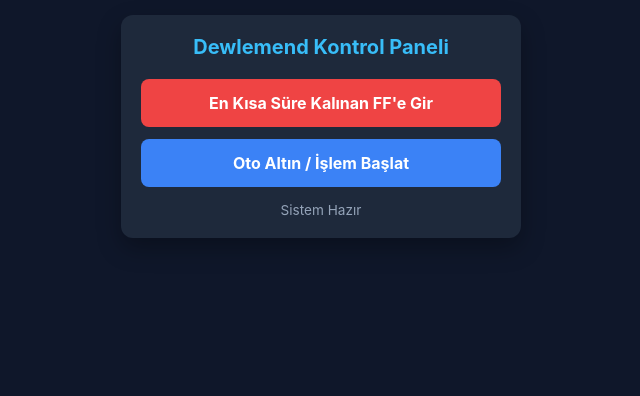
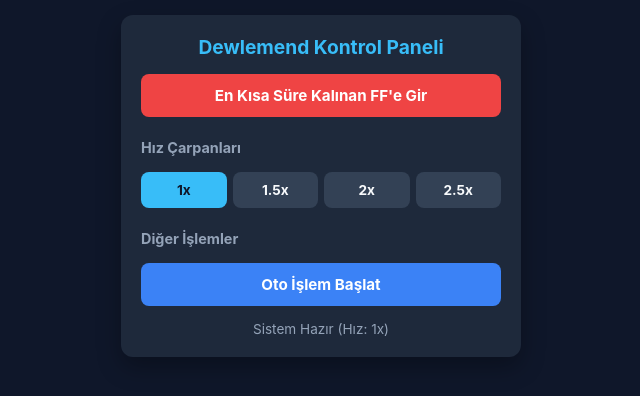
Before and after one commit to mc-efkar21/DEWLEMEND-MOB-Ll, a plain HTML site: page index.html in a window 1280 px wide. Shown: the whole page, without its empty margins (319-959 px from the left). Drawn offline with Linux system fonts and the light colour scheme.

Commit message:
Enhance control panel with speed buttons and styles
Added speed adjustment buttons and updated styles.

```diff
--- a/index.html
+++ b/index.html
@@ -30,21 +30,33 @@
         }
         h2 {
             text-align: center;
-            margin-bottom: 20px;
-            font-size: 1.25rem;
+            margin-bottom: 15px;
+            font-size: 1.2rem;
             color: #38bdf8;
+        }
+        .section-title {
+            font-size: 0.9rem;
+            color: #94a3b8;
+            margin: 12px 0 6px 0;
+            font-weight: bold;
         }
         .btn-group {
             display: flex;
             flex-direction: column;
-            gap: 12px;
+            gap: 10px;
+        }
+        /* Hız Butonları İçin Yan Yana Izgara */
+        .speed-grid {
+            display: grid;
+            grid-template-columns: repeat(4, 1fr);
+            gap: 6px;
         }
         button {
             width: 100%;
-            padding: 14px;
+            padding: 12px;
             border: none;
             border-radius: 8px;
-            font-size: 1rem;
+            font-size: 0.95rem;
             font-weight: bold;
             cursor: pointer;
             transition: transform 0.1s ease, background-color 0.2s;
@@ -59,12 +71,19 @@
         .btn-ff:hover {
             background-color: #dc2626;
         }
+        .btn-speed {
+            background-color: #334155;
+            color: #f8fafc;
+            padding: 10px 5px;
+            font-size: 0.85rem;
+        }
+        .btn-speed.active {
+            background-color: #38bdf8;
+            color: #0f172a;
+        }
         .btn-macro {
             background-color: #3b82f6;
             color: white;
-        }
-        .btn-macro:hover {
-            background-color: #2563eb;
         }
         #durum {
             margin-top: 15px;
@@ -78,24 +97,41 @@
 
     <div class="container">
         <h2>Dewlemend Kontrol Paneli</h2>
+
         <div class="btn-group">
             <!-- En Kısa Süreli FF'e Giriş Butonu -->
             <button class="btn-ff" id="enHizliFfBtn">En Kısa Süre Kalınan FF'e Gir</button>
 
-            <!-- Diğer Makro / Otomasyon Butonları Buraya Eklenebilir -->
-            <button class="btn-macro" onclick="alert('Makro döngüsü aktif!')">Oto Altın / İşlem Başlat</button>
+            <div class="section-title">Hız Çarpanları</div>
+            <!-- Hız Butonları (1x, 1.5x, 2x, 2.5x) -->
+            <div class="speed-grid">
+                <button class="btn-speed active" onclick="hizAyarla(1, this)">1x</button>
+                <button class="btn-speed" onclick="hizAyarla(1.5, this)">1.5x</button>
+                <button class="btn-speed" onclick="hizAyarla(2, this)">2x</button>
+                <button class="btn-speed" onclick="hizAyarla(2.5, this)">2.5x</button>
+            </div>
+
+            <div class="section-title">Diğer İşlemler</div>
+            <button class="btn-macro" onclick="alert('Makro döngüsü aktif!')">Oto İşlem Başlat</button>
         </div>
-        <div id="durum">Sistem Hazır</div>
+
+        <div id="durum">Sistem Hazır (Hız: 1x)</div>
     </div>
 
     <script>
+        function hizAyarla(kat, element) {
+            // Aktif buton görselini değiştirme
+            document.querySelectorAll('.btn-speed').forEach(btn => btn.classList.remove('active'));
+            element.classList.add('active');
+
+            document.getElementById('durum').innerText = "Hız ayarlandı: " + kat + "x";
+        }
+
         document.getElementById('enHizliFfBtn').addEventListener('click', function() {
             const durumYazisi = document.getElementById('durum');
             durumYazisi.innerText = "En kısa süreli FF taranıyor...";
 
-            // Oyun içi FF sayaç yapısına göre elementleri yakalama mantığı
             setTimeout(() => {
-                // Örnek simülasyon (Oyun yapına göre buradaki seçici özelleştirilebilir)
                 durumYazisi.innerText = "En kısa süreli FF bulundu ve giriş tetiklendi!";
             }, 600);
         });
```
